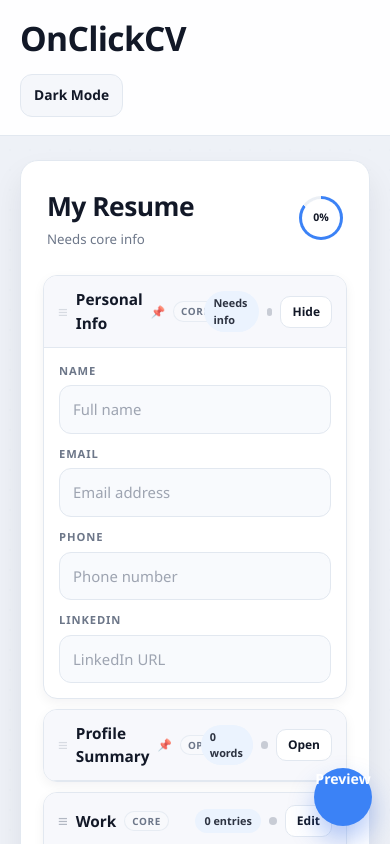
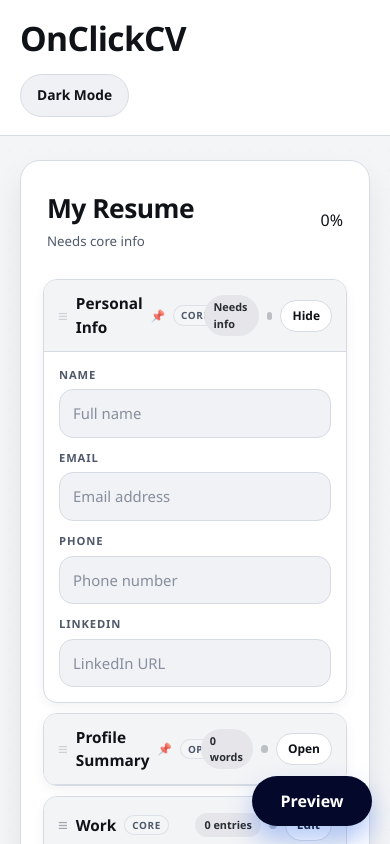
Before and after one commit to Zagitalc/OnClickCV, a React (Create React App) app in the folder client/: page / in a window 390 px wide. Shown: the top 844 px of the page. Built offline with nearby package versions, Linux system fonts and the light colour scheme.

Commit message:
Fix mobile preview FAB pill shape and label alignment

```diff
--- a/client/src/index.css
+++ b/client/src/index.css
@@ -4,37 +4,41 @@
 @import url("https://fonts.googleapis.com/css2?family=Plus+Jakarta+Sans:wght@400;500;600;700;800&family=JetBrains+Mono:wght@400;500&display=swap");
 
 :root {
-    --bg-primary: #eef1f7;
+    --bg-primary: #f4f5f7;
     --bg-panel: #ffffff;
-    --bg-muted: #f5f7fb;
-    --text-primary: #121827;
-    --text-secondary: #6d7789;
-    --border-color: #e2e8f0;
-    --input-bg: #f8fafd;
-    --btn-primary: #3b82f6;
-    --btn-primary-hover: #2563eb;
+    --bg-muted: #f0f1f4;
+    --text-primary: #0f1217;
+    --text-secondary: #4f596b;
+    --border-color: #d6dbe3;
+    --input-bg: #f0f2f6;
+    --btn-primary: #04092c;
+    --btn-primary-hover: #0c1644;
     --btn-text: #ffffff;
     --danger: #b91c1c;
     --danger-soft: #fef2f2;
     --success: #10b981;
     --warning: #f59e0b;
+    --progress-track: #d8dde6;
+    --progress-fill: #04092c;
 }
 
 [data-theme="dark"] {
-    --bg-primary: #111a27;
-    --bg-panel: #162030;
-    --bg-muted: #1d293b;
-    --text-primary: #f8fafc;
-    --text-secondary: #9aa7bc;
-    --border-color: #253348;
-    --input-bg: #1e2a3d;
-    --btn-primary: #3b82f6;
-    --btn-primary-hover: #2563eb;
-    --btn-text: #ffffff;
+    --bg-primary: #0b1422;
+    --bg-panel: #05080f;
+    --bg-muted: #101b2c;
+    --text-primary: #f5f7fb;
+    --text-secondary: #9aa8bc;
+    --border-color: #253652;
+    --input-bg: #0b1422;
+    --btn-primary: #f5f7fb;
+    --btn-primary-hover: #d9e0ea;
+    --btn-text: #080d18;
     --danger: #fca5a5;
     --danger-soft: rgba(248, 113, 113, 0.16);
     --success: #34d399;
     --warning: #fbbf24;
+    --progress-track: #253652;
+    --progress-fill: #f5f7fb;
 }
 
 * {
@@ -73,7 +77,7 @@
     pointer-events: none;
     background-image: radial-gradient(color-mix(in srgb, var(--border-color) 58%, transparent) 1px, transparent 1px);
     background-size: 20px 20px;
-    opacity: 0.24;
+    opacity: 0.12;
     z-index: 0;
 }
 
@@ -113,8 +117,8 @@
     border: 1px solid var(--border-color);
     background: var(--bg-muted);
     color: var(--text-primary);
-    border-radius: 12px;
-    padding: 10px 13px;
+    border-radius: 999px;
+    padding: 10px 16px;
     font-size: 0.86rem;
     font-weight: 700;
     cursor: pointer;
@@ -161,7 +165,7 @@
 .app-form-panel {
     background: var(--bg-panel);
     border: 1px solid var(--border-color);
-    border-radius: 18px;
+    border-radius: 20px;
     box-shadow: 0 16px 30px rgba(15, 23, 42, 0.08);
     padding: 22px;
     position: relative;
@@ -292,7 +296,7 @@
     align-items: center;
     justify-content: space-between;
     margin-bottom: 8px;
-    padding: 4px 4px 8px;
+    padding: 6px 4px 10px;
 }
 
 .stack-subtitle {
@@ -301,28 +305,50 @@
     color: var(--text-secondary);
 }
 
-.stack-progress-ring {
-    width: 44px;
-    height: 44px;
-    border-radius: 999px;
-    background: conic-gradient(var(--btn-primary) 0deg, var(--btn-primary) 306deg, color-mix(in srgb, var(--border-color) 70%, transparent) 306deg);
-    display: inline-flex;
-    align-items: center;
-    justify-content: center;
-    padding: 3px;
+.stack-progress-group {
+    min-width: 210px;
+    max-width: 260px;
+    display: flex;
+    flex-direction: column;
+    gap: 6px;
+    align-items: flex-end;
 }
 
-.stack-progress-core {
+.stack-progress-bar {
     width: 100%;
+    height: 12px;
+    border-radius: 999px;
+    background: var(--progress-track);
+    border: 1px solid color-mix(in srgb, var(--border-color) 80%, transparent);
+    overflow: hidden;
+}
+
+.stack-progress-fill {
     height: 100%;
+    background: var(--progress-fill);
     border-radius: 999px;
-    background: var(--bg-panel);
-    font-size: 0.66rem;
-    font-weight: 800;
-    display: inline-flex;
-    align-items: center;
-    justify-content: center;
-    color: var(--text-primary);
+    position: relative;
+    min-width: 0;
+    transition: width 0.25s ease;
+}
+
+.stack-progress-thumb {
+    position: absolute;
+    right: 0;
+    top: 50%;
+    width: 12px;
+    height: 12px;
+    border-radius: 999px;
+    transform: translate(50%, -50%);
+    background: var(--progress-fill);
+    border: 2px solid var(--bg-panel);
+    box-shadow: 0 0 0 1px color-mix(in srgb, var(--border-color) 70%, transparent);
+}
+
+.stack-progress-label {
+    font-size: 0.88rem;
+    font-weight: 700;
+    color: var(--text-secondary);
 }
 
 .cv-section-card {
@@ -433,7 +459,7 @@
     border: 1px solid var(--border-color);
     background: var(--bg-panel);
     color: var(--text-primary);
-    border-radius: 10px;
+    border-radius: 999px;
     padding: 6px 11px;
     font-size: 0.75rem;
     font-weight: 700;
@@ -531,7 +557,7 @@
 .form-select {
     width: 100%;
     border: 1px solid var(--border-color);
-    border-radius: 12px;
+    border-radius: 14px;
     background: var(--input-bg);
     color: var(--text-primary);
     font-size: 0.93rem;
@@ -540,6 +566,10 @@
 
 .form-textarea {
     resize: vertical;
+}
+
+.form-select {
+    border-radius: 999px;
 }
 
 .form-input::placeholder,
@@ -669,7 +699,7 @@
     border: 1px solid color-mix(in srgb, var(--danger) 35%, transparent);
     color: var(--danger);
     background: transparent;
-    border-radius: 10px;
+    border-radius: 999px;
     padding: 6px 8px;
     font-size: 0.82rem;
     font-weight: 600;
@@ -930,6 +960,13 @@
         align-items: flex-start;
     }
 
+    .stack-progress-group {
+        width: 100%;
+        max-width: none;
+        align-items: flex-start;
+        margin-top: 8px;
+    }
+
     .mobile-toggle-btn {
         display: inline-flex;
     }
@@ -977,10 +1014,13 @@
         background: var(--btn-primary);
         color: var(--btn-text);
         border-radius: 999px;
-        width: 58px;
-        height: 58px;
+        min-width: 120px;
+        height: 50px;
+        padding: 0 20px;
         justify-content: center;
-        font-size: 0.88rem;
+        align-items: center;
+        white-space: nowrap;
+        font-size: 1rem;
         font-weight: 700;
         box-shadow: 0 14px 26px rgba(37, 99, 235, 0.34);
         display: inline-flex;
```
